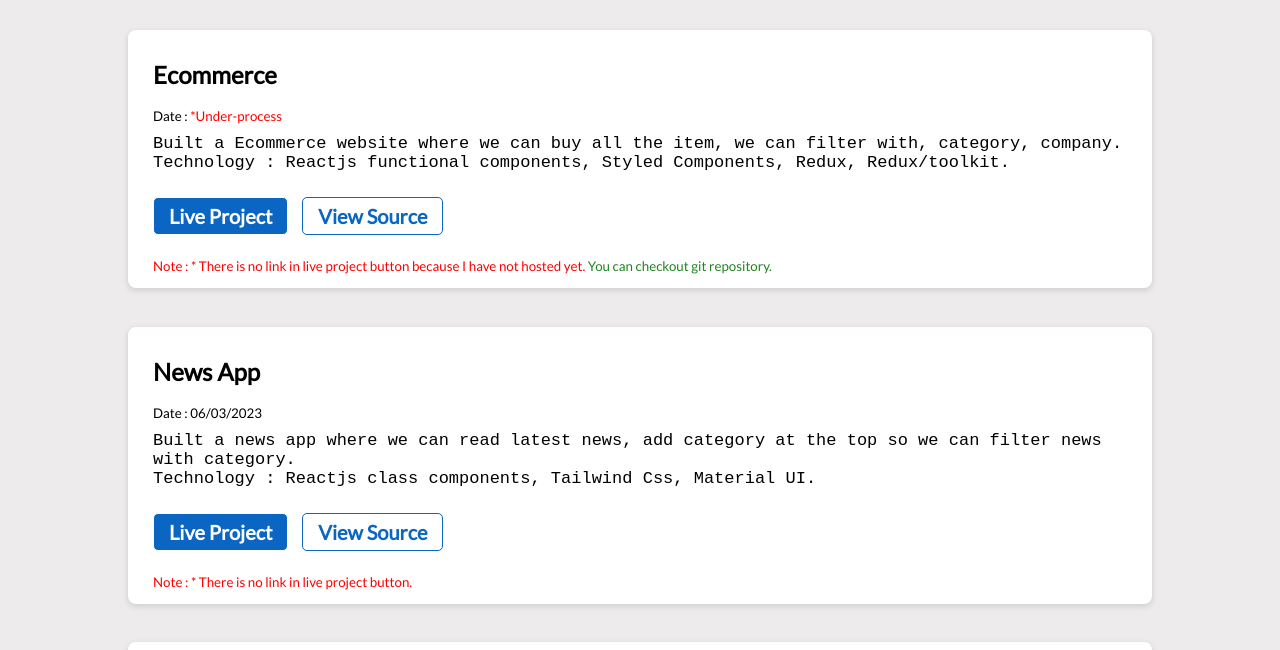
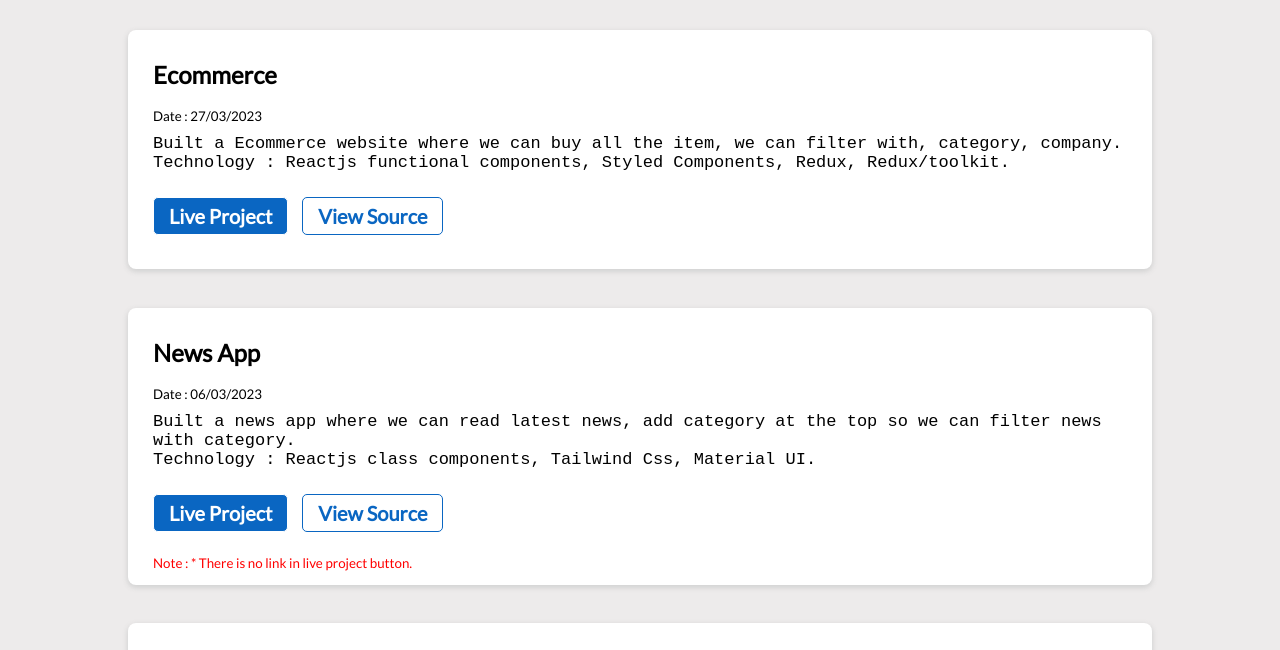
Before and after one commit to Imran-Siddiquii/ImranSiddiqui-portfolio, a plain HTML site: page projects.html in a window 1280 px wide. Shown: the part 123-773 px from the top of the page. Drawn offline with Linux system fonts and the light colour scheme.

Commit message:
Feat : Update project

```diff
--- a/projects.html
+++ b/projects.html
@@ -32,16 +32,16 @@
        </header>
        <section class="project container">
         <h2>Ecommerce </h2>
-        <small >Date :<span class="text-danger"> *Under-process</span></small>
+        <small >Date : 27/03/2023</small>
         <p>Built a Ecommerce website where we can buy all the item, we can filter with, category, company. <br/> Technology : Reactjs functional components, Styled Components, Redux, Redux/toolkit. </p>
         <h5> <span>
-          <a target="_self" href="/projects.html"  role="button"
+          <a target="_blank" href="https://broshop.netlify.app/"  role="button"
               class="">Live Project</a></span>
                <span><a target="_blank" href="https://github.com/Imran-Siddiquii/Ecommerce.git" class=" viewSource">View Source</a></span>
             </h5>
-            <small><span class="text-danger">Note : * There is no link in live project button because I have not hosted yet. </span>
+            <!-- <small><span class="text-danger">Note : * There is no link in live project button because I have not hosted yet. </span>
               <span style="color: rgb(33, 132, 33);" >You can checkout git repository.</span>
-            </small>
+            </small> -->
       </section>
        <section class="project container">
         <h2>News App </h2>
```
